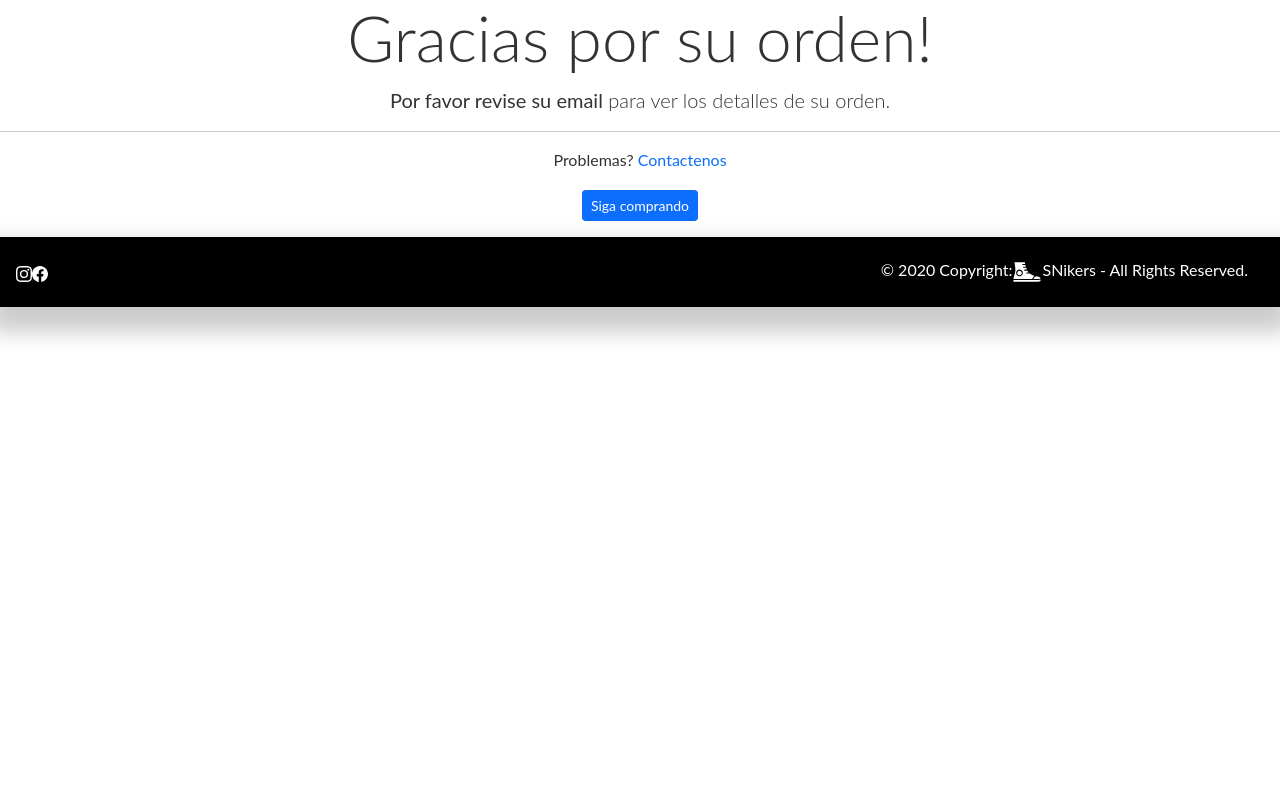
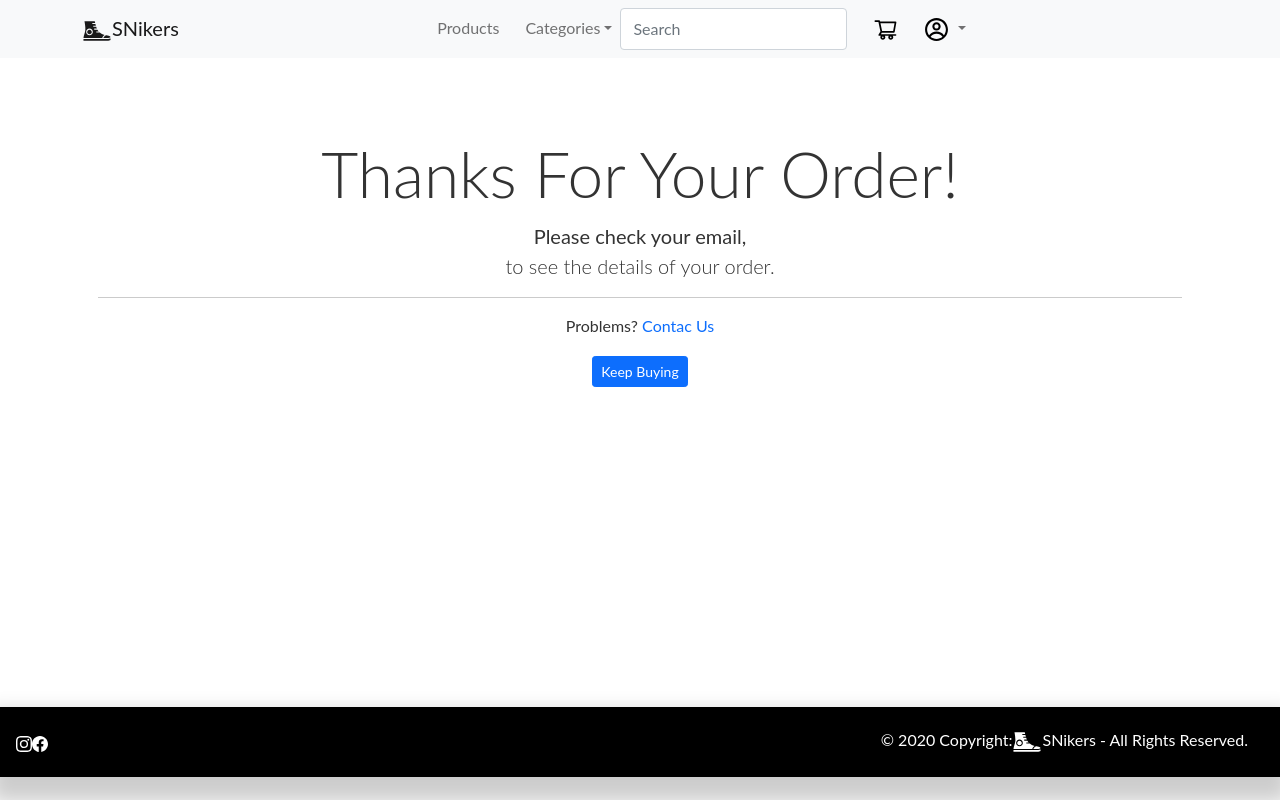
Before and after one commit to dcrescimbeni/e-commerce, a React (Create React App) app: page /thanks in a window 1280 px wide. Built offline with nearby package versions, Linux system fonts and the light colour scheme; no server answers.

Commit message:
Purchase history in progress

```diff
--- a/src/Pages/PurchaseHistory.jsx
+++ b/src/Pages/PurchaseHistory.jsx
@@ -1,13 +1,17 @@
-import React from "react";
+import React, {useEffect} from "react";
 import { AiOutlineShoppingCart } from "react-icons/ai";
 import { Table } from "react-bootstrap";
-
+import axios from "axios";
 import NavBar from "../components/NavBar";
-// import Product from "../../api/models/Product";
 
 const PurchaseHistory = () => {
 
+  useEffect(() => {
 
+    axios.get(`http://localhost:3001/api/users/userOrders/8`)
+    .then((res) => console.log("Res.Data => ",res.data) )
+
+  }, [])
 
 
   return (
--- a/src/Pages/Thanks.jsx
+++ b/src/Pages/Thanks.jsx
@@ -1,20 +1,41 @@
-import React from 'react'
-import { Link } from 'react-router-dom'
+import React from "react";
+import { Link } from "react-router-dom";
+import NavBar from "../components/NavBar";
 
 const Thanks = () => {
-    return (
-        <div className="jumbotron text-center">
-            <h1 className="display-3">Gracias por su orden!</h1>
-            <p className="lead"><strong>Por favor revise su email</strong> para ver los detalles de su orden.</p>
+  return (
+    <div>
+      <NavBar />
+      <br />
+      <br />
+      <br />
+      <section className="container mt-5">
+        <div className="card-body">
+          <div className="jumbotron text-center">
+            <h1 className="display-3">Thanks For Your Order!</h1>
+            <p className="lead">
+              <strong>Please check your email,
+                  <br/>
+              </strong>
+                  to see the details of your order.
+            </p>
             <hr />
             <p>
-                Problemas? <Link to="/">Contactenos</Link>
+              Problems? <Link to="/"> Contac Us</Link>
             </p>
             <p className="lead">
-                <Link to="/" className="btn btn-primary btn-sm" role="button">Siga comprando</Link>
+              <Link to="/" className="btn btn-primary btn-sm" role="button">
+                Keep Buying
+              </Link>
             </p>
+          </div>
         </div>
-    )
-}
+      </section>
+      <br/><br/><br/><br/><br/>
+      <br/><br/><br/><br/><br/>
+      <br/><br/>
+    </div>
+  );
+};
 
-export default Thanks
+export default Thanks;
```
